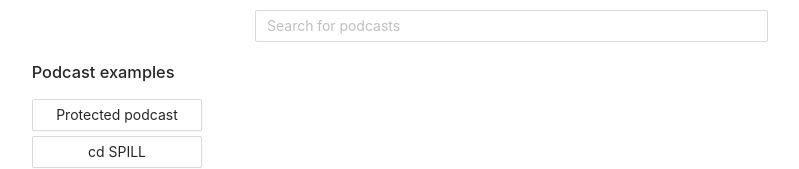
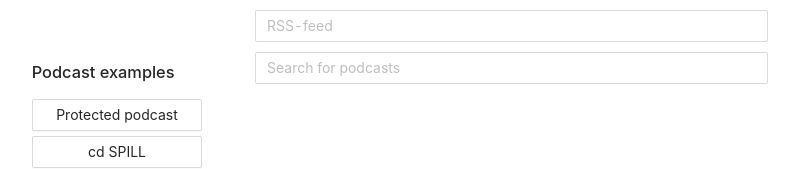
Before and after one commit to skvupp/podcastplayer, a React (Create React App) app: page / in a window 1280 px wide. Shown: the top 169 px of the page, without its empty margins (75-874 px from the left). Built offline with nearby package versions, Linux system fonts and the light colour scheme; no server answers.

Commit message:
add rss field

```diff
--- a/src/App.tsx
+++ b/src/App.tsx
@@ -7,6 +7,7 @@ import {Podcast} from './types/Podcast';
 import PodcastSite from './Components/PodcastSite';
 import {SearchField} from './Components/SearchField';
 import {Shortcuts} from './Components/Shortcuts';
+import {RssField} from './Components/RssField';
 
 export default function App(): React.ReactElement {
     const [channels, setChannels] = useState<Channel[]>([]);
@@ -35,6 +36,7 @@ export default function App(): React.ReactElement {
             <Shortcuts onSelect={onSelect} />
         </Col>
         <Col span={10} >
+            <Row><RssField onSelect={onSelect} /></Row>
             {(()=>process.env.REACT_APP_PODCHASER_ACCESS_TOKEN ? <Row>
                 <SearchField setSearchMode={setSearchMode} setChannels={setChannels}/>
             </Row> : <div style={{height: '40px'}}></div>)()}
--- /dev/null
+++ b/src/Components/RssField.tsx
@@ -0,0 +1,12 @@
+import {Input} from 'antd';
+import React, {ChangeEvent} from 'react';
+
+export function RssField(props: {onSelect: (url: string)=>void}): JSX.Element {
+    const {onSelect} = props;
+    const onChange = (evt: ChangeEvent)=>{
+        if(!evt.target) return;
+        const val = (evt.target as HTMLInputElement).value;
+        onSelect(val);
+    };
+    return (<Input allowClear style={{width: '100%', margin: '10px', marginBottom: 0}} placeholder="RSS-feed" onChange={onChange} />);
+}
```
